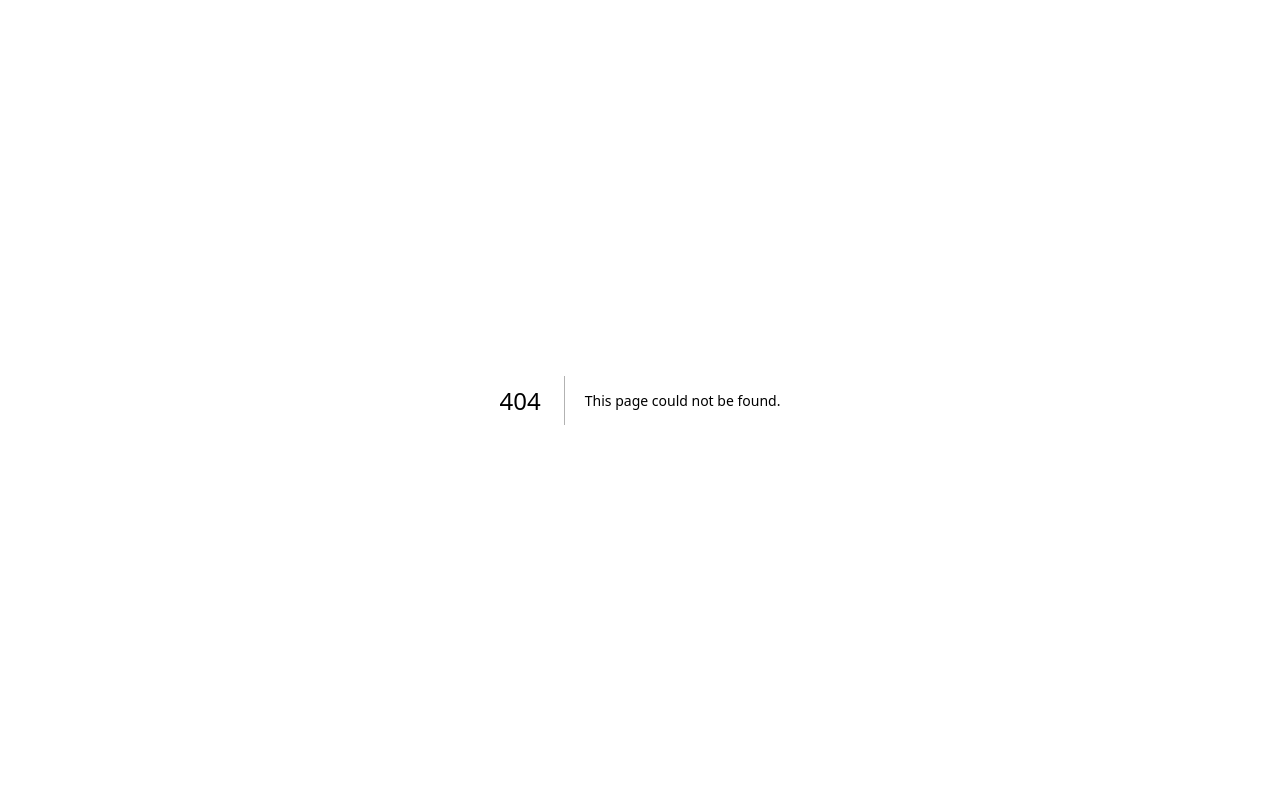
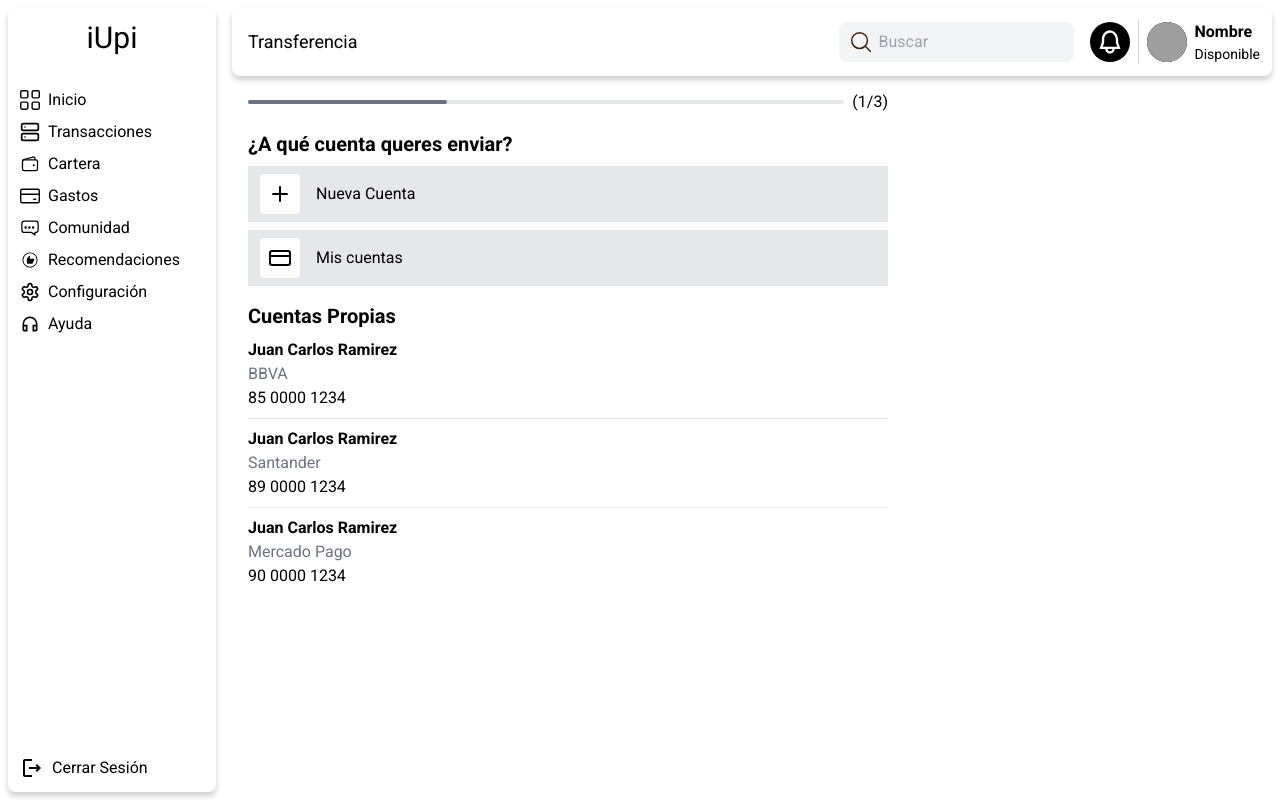
Before and after one commit to SoyIsabelMM/MVP-Planificaci-n-financiera, a Next.js app in the folder frontend/: page /dashboard/transacction/transfer in a window 1280 px wide. Before the commit this address had no page. Built offline with nearby package versions, Linux system fonts and the light colour scheme; grey boxes are pictures that could not be loaded.

Commit message:
front: feat(dashboard): step 1 y 3

```diff
--- a/frontend/package.json
+++ b/frontend/package.json
@@ -17,6 +17,7 @@
     "next": "15.1.4",
     "react": "^19.0.0",
     "react-dom": "^19.0.0",
+    "react-otp-input": "^3.1.1",
     "recharts": "^2.15.0",
     "sass": "^1.83.4",
     "tailwind-merge": "^2.6.0",
--- a/frontend/src/app/dashboard/page.jsx
+++ b/frontend/src/app/dashboard/page.jsx
@@ -10,7 +10,6 @@ import {
   ArrowUp,
   ShoppingBag,
   Train,
-  TvMinimal,
   TvMinimalIcon,
 } from "lucide-react";
 import { CreditCard } from "../../../public/icons/CreditCard";
--- /dev/null
+++ b/frontend/src/app/dashboard/transacction/transfer/layout.jsx
@@ -0,0 +1,29 @@
+"use client";
+
+import DashboardLayout from "@/components/DashboardLayout/DashboardLayout";
+import { useSearchParams } from "next/navigation";
+
+export default function TransferLayout({ children }) {
+  const searchParams = useSearchParams();
+  const step = searchParams.get("step")
+    ? parseInt(searchParams.get("step"), 10)
+    : 1;
+
+  return (
+    <DashboardLayout
+      title="Transferencia"
+      className="max-[840px]:w-full max-w-2xl px-4"
+    >
+      <section className="flex w-full items-center gap-2 justify-end">
+        <div className="h-1 bg-gray-200 rounded w-full">
+          <div
+            className="h-1 bg-gray-500 rounded"
+            style={{ width: `${(step / 3) * 100}%` }}
+          ></div>
+        </div>
+        <span>({step}/3)</span>
+      </section>
+      {children}
+    </DashboardLayout>
+  );
+}
--- /dev/null
+++ b/frontend/src/app/dashboard/transacction/transfer/page.jsx
@@ -0,0 +1,195 @@
+"use client";
+
+import { useState } from "react";
+import HorizontalDivider from "@/components/HorizontalDivider/HorizontalDivider";
+import { CreditCard, Plus } from "lucide-react";
+import Link from "next/link";
+import { useSearchParams } from "next/navigation";
+import OTPInput from "react-otp-input";
+import { PrimaryButton } from "@/components/Button/Button";
+
+const myAccounts = [
+  { name: "Juan Carlos Ramirez", bankName: "BBVA", account: "85 0000 1234" },
+  {
+    name: "Juan Carlos Ramirez",
+    bankName: "Santander",
+    account: "89 0000 1234",
+  },
+  {
+    name: "Juan Carlos Ramirez",
+    bankName: "Mercado Pago",
+    account: "90 0000 1234",
+  },
+];
+
+const selectedAccount = myAccounts[0];
+
+export default function TransferPage() {
+  const searchParams = useSearchParams();
+  const step = searchParams.get("step")
+    ? parseInt(searchParams.get("step"), 10)
+    : 1;
+
+  const type = searchParams.get("type");
+
+  return (
+    <>
+      {step === 1 ? <Step1 /> : null}
+      {step === 2 && type === "new-account" ? <Step2NewAccount /> : null}
+      {step === 2 && type === "accounts" ? <Step2Accounts /> : null}
+      {step === 3 ? <Step3 /> : null}
+    </>
+  );
+}
+
+function Step1() {
+  return (
+    <section>
+      <h2 className="font-semibold text-xl mb-2">
+        ¿A qué cuenta queres enviar?
+      </h2>
+      <div className="flex flex-col w-full gap-2">
+        <Link
+          href="?step=2&type=new-account"
+          className="bg-gray-200 w-full flex items-center gap-4 py-2 px-3"
+        >
+          <div className="bg-white size-10 flex items-center justify-center rounded-sm">
+            <Plus />
+          </div>{" "}
+          <span>Nueva Cuenta</span>
+        </Link>
+        <Link
+          href="?step=2&type=accounts"
+          className="bg-gray-200 w-full flex items-center gap-4 py-2 px-3"
+        >
+          <div className="bg-white size-10 flex items-center justify-center rounded-sm">
+            <CreditCard />
+          </div>{" "}
+          <span>Mis cuentas</span>
+        </Link>
+      </div>
+      <h2 className="font-semibold mt-4 text-xl">Cuentas Propias</h2>
+      <div>
+        {myAccounts.map((account, index) => (
+          <>
+            <div key={index} className="py-2">
+              <p className="font-semibold">{account.name}</p>
+              <p className="text-gray-500">{account.bankName}</p>
+              <p className="">{account.account}</p>
+            </div>
+            {index < myAccounts.length - 1 ? <HorizontalDivider /> : null}
+          </>
+        ))}
+      </div>
+    </section>
+  );
+}
+
+function Step2NewAccount() {
+  return (
+    <section>
+      <h2 className="font-semibold text-xl mb-2">Ingresa los datos</h2>
+    </section>
+  );
+}
+
+function Step2Accounts() {
+  return (
+    <section className="flex w-full gap-4">
+      <div>
+        <h2 className="font-semibold text-xl mb-2">
+          Selecciona los beneficiarios
+        </h2>
+      </div>
+      <div>
+        <h2 className="font-semibold text-xl mb-2">Introduce los datos</h2>
+      </div>
+    </section>
+  );
+}
+
+function Step3() {
+  const [otp, setOtp] = useState("");
+
+  return (
+    <section>
+      <h2 className="font-semibold text-xl mb-2">
+        Verifica que todo esté correcto
+      </h2>
+      <div className="flex flex-col">
+        <div className="flex py-2">
+          <div className="flex-1">
+            <p className="font-semibold">{selectedAccount.name}</p>
+            <p className="text-gray-500">{selectedAccount.bankName}</p>
+            <p className="">{selectedAccount.account}</p>
+          </div>
+          <div className="">
+            <Link href="#" className="text-gray-800 text-sm font-semibold">
+              Modificar
+            </Link>
+          </div>
+        </div>
+        <HorizontalDivider />
+        <div className="flex py-2">
+          <div className="flex-1">
+            <p className="text-gray-500">Monto</p>
+            <p className="font-semibold flex items-start">
+              $ 40 <span className="text-sm">00</span>
+            </p>
+          </div>
+          <div className="">
+            <Link href="#" className="text-gray-800 text-sm font-semibold">
+              Modificar
+            </Link>
+          </div>
+        </div>
+        <HorizontalDivider />
+        <div className="flex py-2">
+          <div className="flex-1">
+            <p className="text-gray-500">Concepto</p>
+            <p className="font-semibold">Descripción del concepto</p>
+          </div>
+          <div className="">
+            <Link href="#" className="text-gray-800 text-sm font-semibold">
+              Modificar
+            </Link>
+          </div>
+        </div>
+      </div>
+      <div className="mt-10 flex justify-center">
+        <div className="bg-gray-300 w-[90%] rounded-md flex flex-col items-center gap-2 py-4 px-7">
+          <p className="text-center font-semibold">
+            Confirma antes de proceder
+          </p>
+          <p className="text-center">
+            Confirma el correo que enviamos a tu correo
+          </p>
+          <div className="flex flex-col gap-2 items-center justify-center my-4">
+            <OTPInput
+              value={otp}
+              onChange={setOtp}
+              numInputs={5}
+              renderSeparator={
+                <span className="!min-w-1 !w-full !max-w-2"></span>
+              }
+              renderInput={(props) => (
+                <input
+                  {...props}
+                  className="!min-w-8 !w-full !max-w-14  h-10  rounded-md"
+                />
+              )}
+            />
+            <p className="text-center text-sm">
+              ¿No has recibido el código de verificación?{" "}
+              <span className="font-semibold">Enviar de nuevo</span>
+            </p>
+          </div>
+          <div className="w-full my-2">
+            <PrimaryButton text="Confirmar" className="w-full" />
+          </div>
+          <p className="font-bold">Selecciona otra forma</p>
+        </div>
+      </div>
+    </section>
+  );
+}
--- a/frontend/src/components/Button/Button.jsx
+++ b/frontend/src/components/Button/Button.jsx
@@ -1,6 +1,9 @@
-export function PrimaryButton({ text, onClick }) {
+export function PrimaryButton({ text, onClick, className }) {
   return (
-    <button onClick={onClick} className="bg-black text-white py-2 rounded-md">
+    <button
+      onClick={onClick}
+      className={`bg-black text-white py-2 rounded-md ${className}`}
+    >
       {text}
     </button>
   );
--- a/frontend/src/components/DashboardLayout/DashboardLayout.jsx
+++ b/frontend/src/components/DashboardLayout/DashboardLayout.jsx
@@ -20,7 +20,11 @@ import { Bars } from "../../../public/icons/Bars";
 
 const navbarItems = [
   { to: "/dashboard", text: "Inicio", icon: SquareAppApplication },
-  { to: "/dashboard", text: "Transacciones", icon: Server },
+  {
+    to: "/dashboard/transacction/transfer",
+    text: "Transacciones",
+    icon: Server,
+  },
   { to: "/dashboard", text: "Cartera", icon: Wallet },
   { to: "/dashboard", text: "Gastos", icon: CreditCard },
   { to: "/dashboard", text: "Comunidad", icon: Chat },
--- /dev/null
+++ b/frontend/src/components/HorizontalDivider/HorizontalDivider.jsx
@@ -0,0 +1,3 @@
+export default function HorizontalDivider() {
+  return <div className="w-full h-[1px] bg-gray-200"></div>;
+}
```
Also changed, not shown: 1 other file (tests, documents, lock files or other folders).
